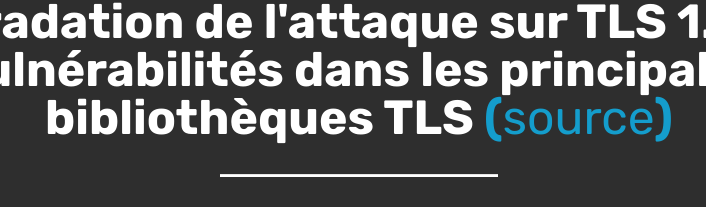
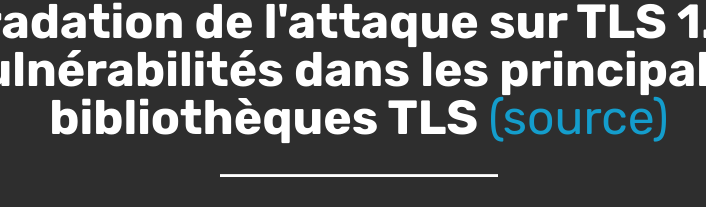
Before and after one commit to khalidaissi/cybersecuritentic, a plain HTML site: page index.html in a window 1280 px wide. Shown: the part 1283-1502 px from the top of the page, 281-987 px from the left. Drawn offline with Linux system fonts and the light colour scheme.

Commit message:
create github pages

```diff
--- a/index.html
+++ b/index.html
@@ -54,7 +54,7 @@
     </nav>
 </section>
 
-<section class="engine"><a href="https://mobirise.info/s">bootstrap themes</a></section><section class="header1 cid-rld7vhc7jB" id="header16-1s">
+<section class="engine"><a href="https://mobirise.info/v">free html templates</a></section><section class="header1 cid-rld7vhc7jB" id="header16-1s">
 
 
 
@@ -103,7 +103,7 @@
     <div class="container">
         <div class="inner-container" style="width: 100%;">
             <hr class="line" style="width: 25%;">
-            <div class="section-text align-center mbr-white mbr-fonts-style display-2"><strong>Rétrogradation de l'attaque sur TLS 1.3 et des vulnérabilités dans les principales bibliothèques TLS </strong><a href="https://www.nccgroup.trust/us/about-us/newsroom-and-events/blog/2019/february/downgrade-attack-on-tls-1.3-and-vulnerabilities-in-major-tls-libraries" target="_blank"><strong>(</strong>source<strong>)</strong></a></div>
+            <div class="section-text align-center mbr-white mbr-fonts-style display-2"><strong>Rétrogradation de l'attaque sur TLS 1.3 et des vulnérabilités dans les principales bibliothèques TLS </strong><a href="https://www.nccgroup.trust/us/about-us/newsroom-and-events/blog/2019/february/downgrade-attack-on-tls-1.3-and-vulnerabilities-in-major-tls-libraries" target="_blank">(source)</a></div>
             <hr class="line" style="width: 25%;">
         </div>
     </div>
@@ -158,7 +158,7 @@
     <div class="container">
         <div class="inner-container" style="width: 100%;">
             <hr class="line" style="width: 35%;">
-            <div class="section-text align-center mbr-white mbr-fonts-style display-2"><strong>Google lance Backstory - Un nouvel outil de cybersécurité pour les entreprises </strong>(<a href="https://medium.com/@chroniclesec/introducing-backstory-45dd9b4d4a6d" style="font-weight: bold;">source</a>)</div>
+            <div class="section-text align-center mbr-white mbr-fonts-style display-2"><strong>Google lance Backstory - Un nouvel outil de cybersécurité pour les entreprises </strong>(<a href="https://medium.com/@chroniclesec/introducing-backstory-45dd9b4d4a6d" style="font-weight: bold;" target="_blank">source</a>)</div>
             <hr class="line" style="width: 35%;">
         </div>
     </div>
```
Also changed, not shown: 1 other file.
